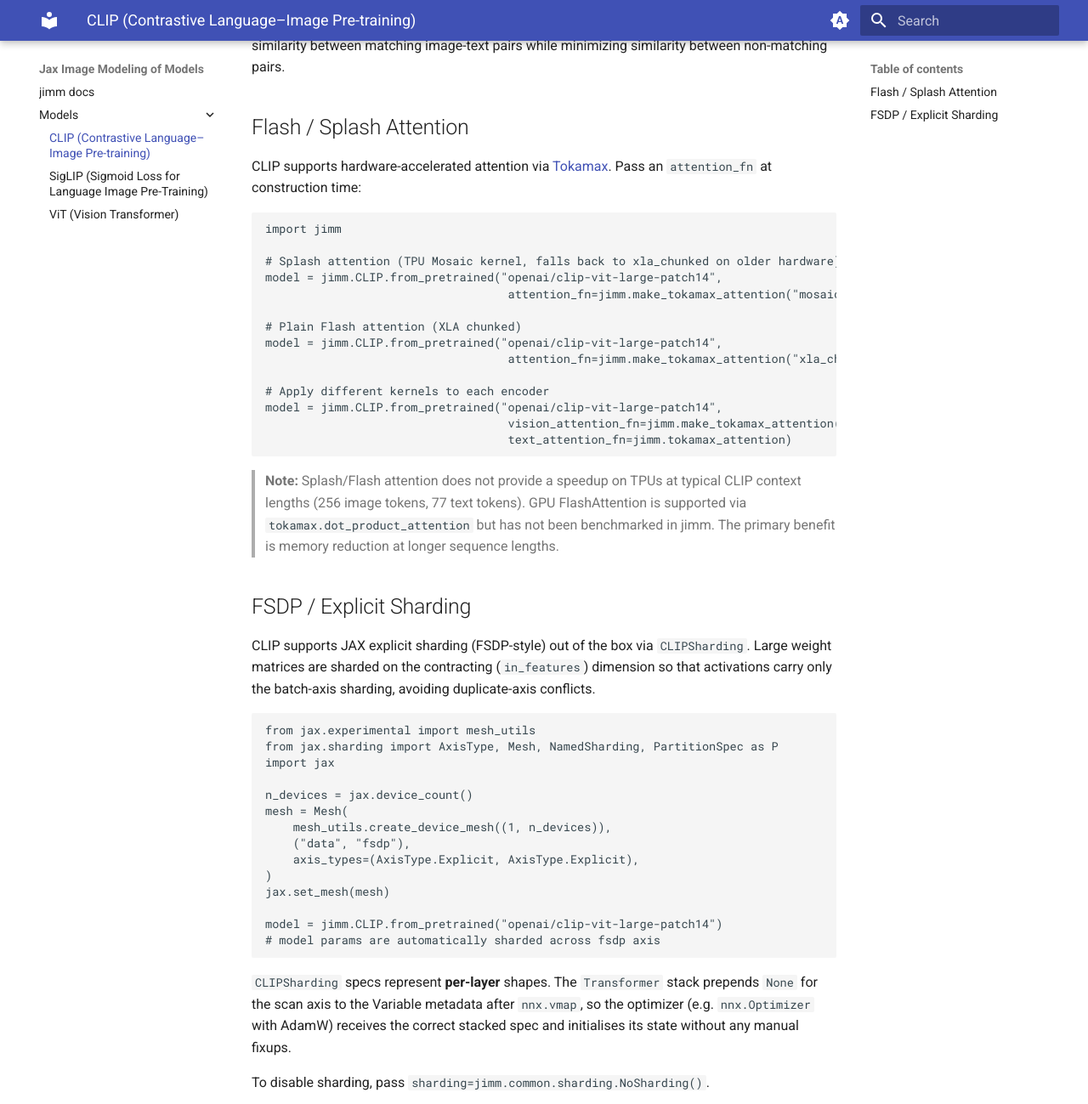
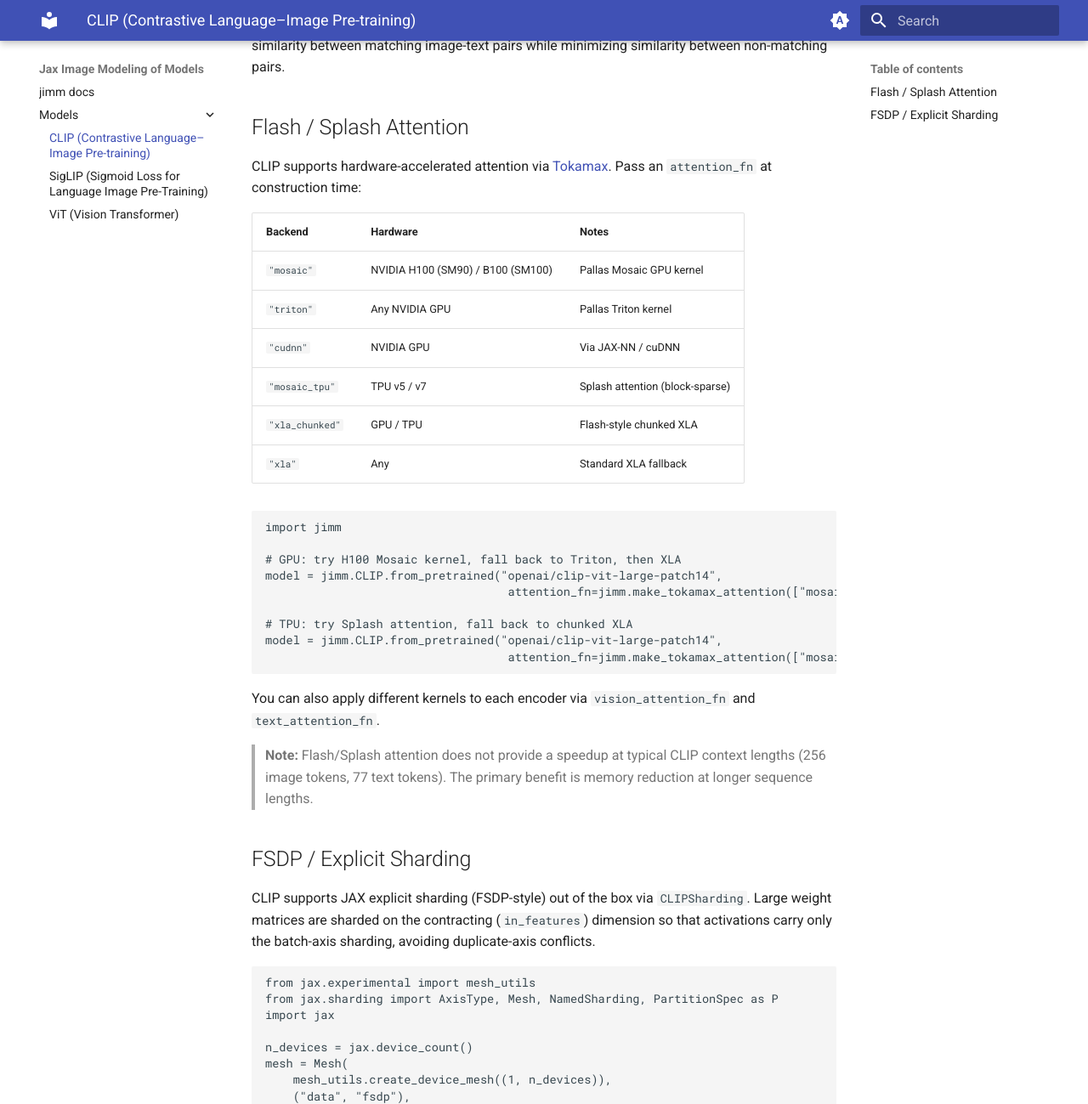
Before and after one commit to pythoncrazy/jimm, an MkDocs documentation site: the page built from docs/models/CLIP.md, in a window 1280 px wide and 1400 px high, scrolled down 571 px, cut to the strip 0-1299 px from the top of the window. Shown: the whole strip at 85% size. Built offline with MkDocs 1.6.1 and Material for MkDocs 9.7.7, drawn with Linux system fonts in a browser that asks for light colours.

Commit message:
docs: updated the docs

````diff
--- a/docs/models/CLIP.md
+++ b/docs/models/CLIP.md
@@ -12,26 +12,32 @@
 
 ## Flash / Splash Attention
 
-CLIP supports hardware-accelerated attention via [Tokamax](https://github.com/google/tokamax). Pass an `attention_fn` at construction time:
+CLIP supports hardware-accelerated attention via [Tokamax](https://github.com/openxla/tokamax). Pass an `attention_fn` at construction time:
+
+| Backend | Hardware | Notes |
+|---------|----------|-------|
+| `"mosaic"` | NVIDIA H100 (SM90) / B100 (SM100) | Pallas Mosaic GPU kernel |
+| `"triton"` | Any NVIDIA GPU | Pallas Triton kernel |
+| `"cudnn"` | NVIDIA GPU | Via JAX-NN / cuDNN |
+| `"mosaic_tpu"` | TPU v5 / v7 | Splash attention (block-sparse) |
+| `"xla_chunked"` | GPU / TPU | Flash-style chunked XLA |
+| `"xla"` | Any | Standard XLA fallback |
 
 ```python
 import jimm
 
-# Splash attention (TPU Mosaic kernel, falls back to xla_chunked on older hardware)
+# GPU: try H100 Mosaic kernel, fall back to Triton, then XLA
 model = jimm.CLIP.from_pretrained("openai/clip-vit-large-patch14",
-                                   attention_fn=jimm.make_tokamax_attention("mosaic_tpu"))
+                                   attention_fn=jimm.make_tokamax_attention(["mosaic", "triton", "xla"]))
 
-# Plain Flash attention (XLA chunked)
+# TPU: try Splash attention, fall back to chunked XLA
 model = jimm.CLIP.from_pretrained("openai/clip-vit-large-patch14",
-                                   attention_fn=jimm.make_tokamax_attention("xla_chunked"))
-
-# Apply different kernels to each encoder
-model = jimm.CLIP.from_pretrained("openai/clip-vit-large-patch14",
-                                   vision_attention_fn=jimm.make_tokamax_attention("mosaic_tpu"),
-                                   text_attention_fn=jimm.tokamax_attention)
+                                   attention_fn=jimm.make_tokamax_attention(["mosaic_tpu", "xla_chunked"]))
 ```
 
-> **Note:** Splash/Flash attention does not provide a speedup on TPUs at typical CLIP context lengths (256 image tokens, 77 text tokens). GPU FlashAttention is supported via `tokamax.dot_product_attention` but has not been benchmarked in jimm. The primary benefit is memory reduction at longer sequence lengths.
+You can also apply different kernels to each encoder via `vision_attention_fn` and `text_attention_fn`.
+
+> **Note:** Flash/Splash attention does not provide a speedup at typical CLIP context lengths (256 image tokens, 77 text tokens). The primary benefit is memory reduction at longer sequence lengths.
 
 ## FSDP / Explicit Sharding
 
````
Also changed, not shown: docs/index.md (+20 -6 lines), docs/models/SigLIP.md (+17 -3 lines), docs/models/ViT.md (+17 -3 lines).
